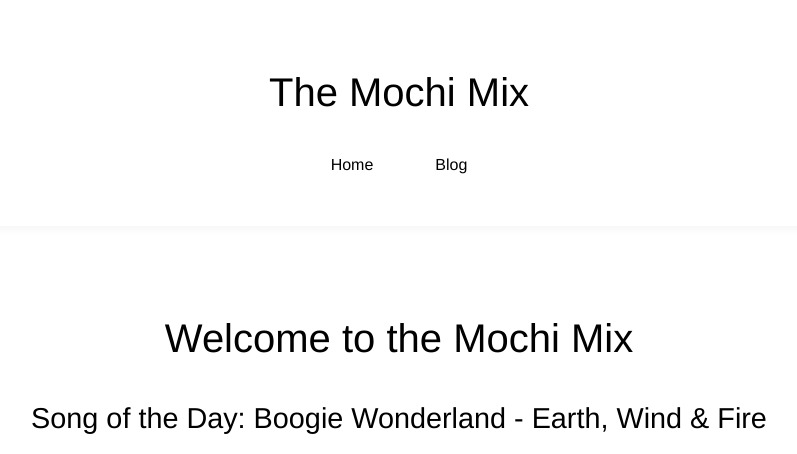
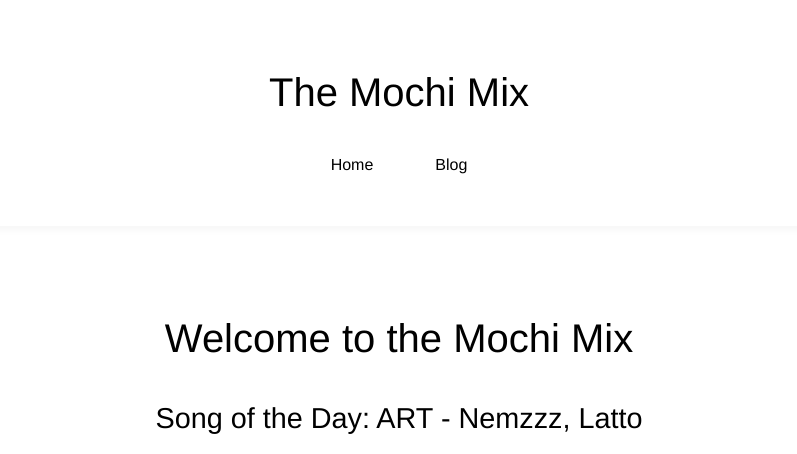
Before and after one commit to MochiCoder/themochimix.github.io, a Jekyll site: the page built from index.md, in a window 1280 px wide. Shown: the top 454 px of the page, without its empty margins (241-1038 px from the left). Built offline with Jekyll 4.4.1, drawn with Linux system fonts in a browser that asks for light colours; our own code applies the rules of GitHub Pages for plain Markdown files; some of the changed text lies outside the part shown.

Commit message:
Update index.md

```diff
--- a/index.md
+++ b/index.md
@@ -4,14 +4,18 @@
 
 <div style="text-align: center">
   <h2>Song of the Day:
-    Boogie Wonderland - Earth, Wind & Fire </h2>
-<iframe style="border-radius:12px" src="https://open.spotify.com/embed/track/6ztstiyZL6FXzh4aG46ZPD?utm_source=generator" width="50%" height="150" frameBorder="0" allowfullscreen="" allow="autoplay; clipboard-write; encrypted-media; fullscreen; picture-in-picture" loading="lazy"></iframe>
+    ART - Nemzzz, Latto </h2>
+<iframe style="border-radius:12px" src="https://open.spotify.com/embed/track/24fWOmkqeWMdAxiOiuXt0k?utm_source=generator" width="50%" height="200" frameBorder="0" allowfullscreen="" allow="autoplay; clipboard-write; encrypted-media; fullscreen; picture-in-picture" loading="lazy"></iframe>
 </div>
 ## Latest Posts
 Recent Song of the Days:
 <ul>
 
 <div class="song-grid">
+  <a href="https://open.spotify.com/track/6ztstiyZL6FXzh4aG46ZPD?si=51c9431544c9467b" class="song-item" target="_blank">
+        <img src="https://i.scdn.co/image/ab67616d0000b2735ccd022a69a4da9551efd988" alt=“Boogie Wonderland”>
+        <div class="song-date">June 17</div>
+    </a>
   <a href="https://open.spotify.com/track/2GZIuPFHBY7yanCa7pzxak" class="song-item" target="_blank">
         <img src="https://i.scdn.co/image/ab67616d0000b273c9ef3947d5f9aadf4148bcf3" alt="Documents">
         <div class="song-date">June 16</div>
```
